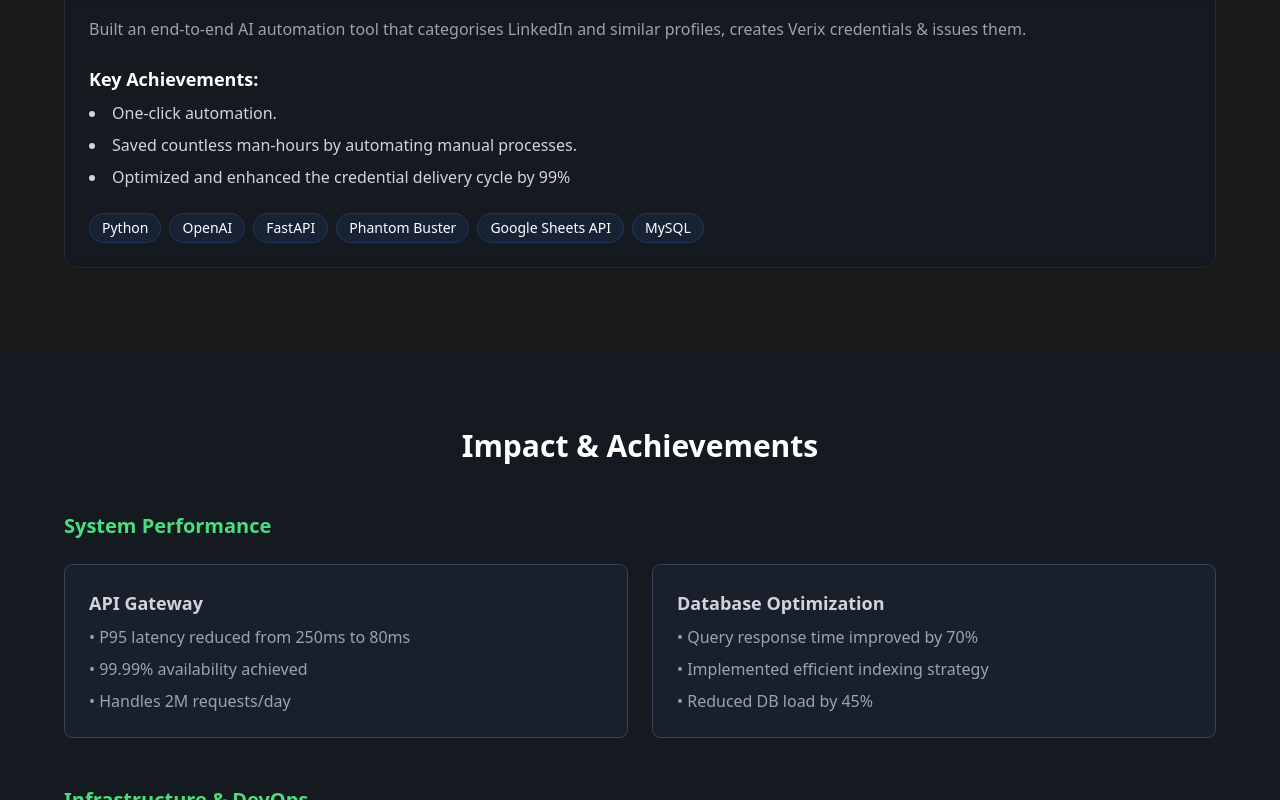
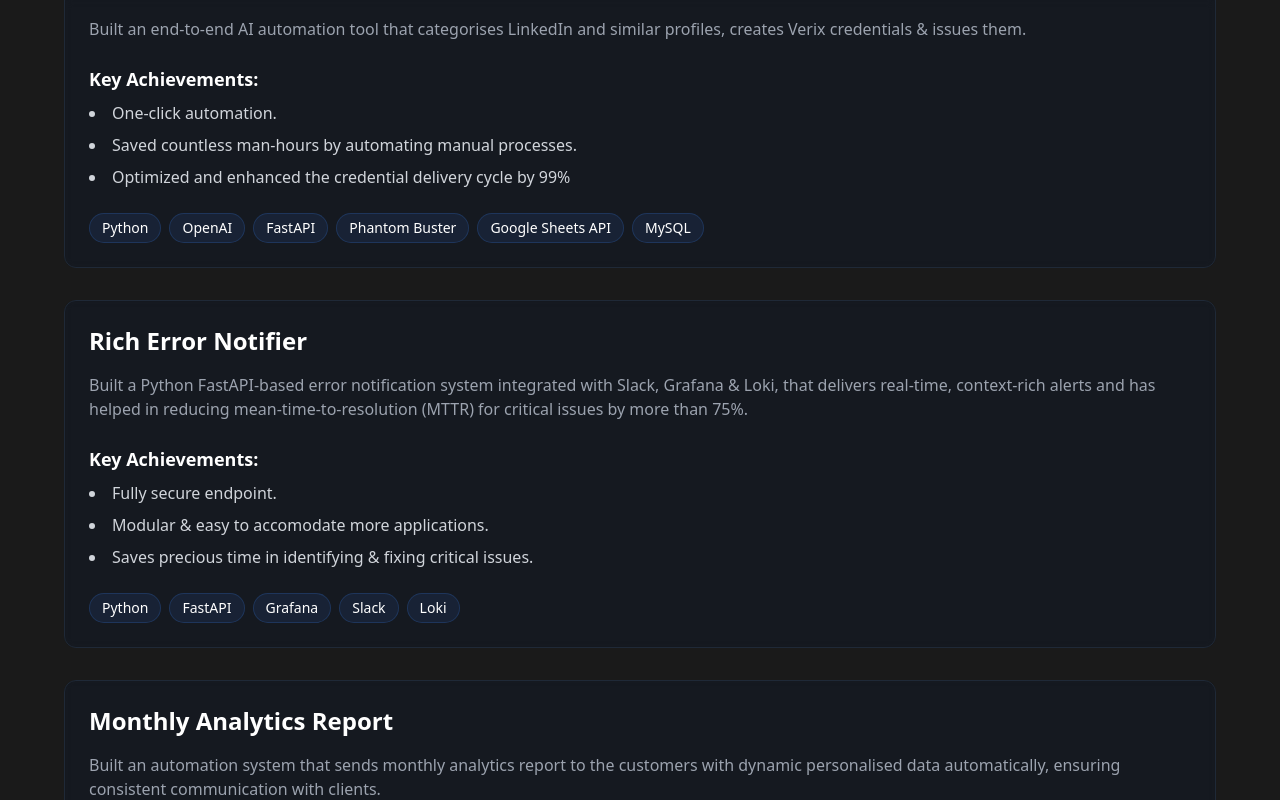
Before and after one commit to shashank-ssriva/my-portfolio, a Next.js app: page / in a window 1280 px wide. Shown: the part 2532-3332 px from the top of the page. Built offline with nearby package versions, Linux system fonts and the light colour scheme.

Commit message:
Update SystemArchitecture.tsx

```diff
--- a/app/components/SystemArchitecture.tsx
+++ b/app/components/SystemArchitecture.tsx
@@ -32,6 +32,26 @@ export default function SystemArchitecture() {
 							],
 							tech: ['Python', 'OpenAI', 'FastAPI', 'Phantom Buster', 'Google Sheets API', 'MySQL'],
 						},
+						{
+							title: 'Rich Error Notifier',
+							description: 'Built a Python FastAPI-based error notification system integrated with Slack, Grafana & Loki, that delivers real-time, context-rich alerts and has helped in reducing mean-time-to-resolution (MTTR) for critical issues by more than 75%.',
+							details: [
+								'Fully secure endpoint.',
+								'Modular & easy to accomodate more applications.',
+								'Saves precious time in identifying & fixing critical issues.',
+							],
+							tech: ['Python', 'FastAPI', 'Grafana', 'Slack', 'Loki'],
+						},
+						{
+							title: 'Monthly Analytics Report',
+							description: 'Built an automation system that sends monthly analytics report to the customers with dynamic personalised data automatically, ensuring consistent communication with clients.',
+							details: [
+								'Fully automated system.',
+								'Dynamic data & email delivery.',
+								'Detailed logging for identifying issues while delivering reports.',
+							],
+							tech: ['Bash', 'Shell Script', 'MySQL', 'HTML'],
+						},
 					].map((project, index) => (
 						<motion.div
 							key={index}
```
